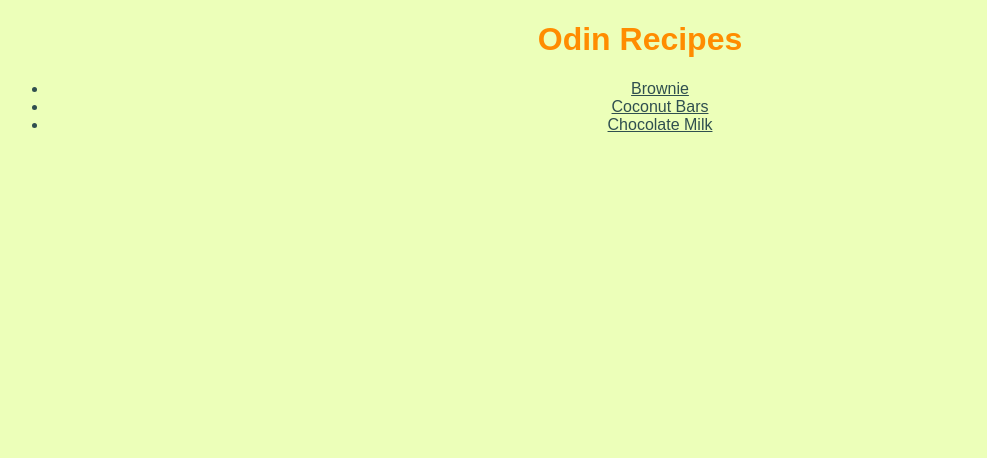
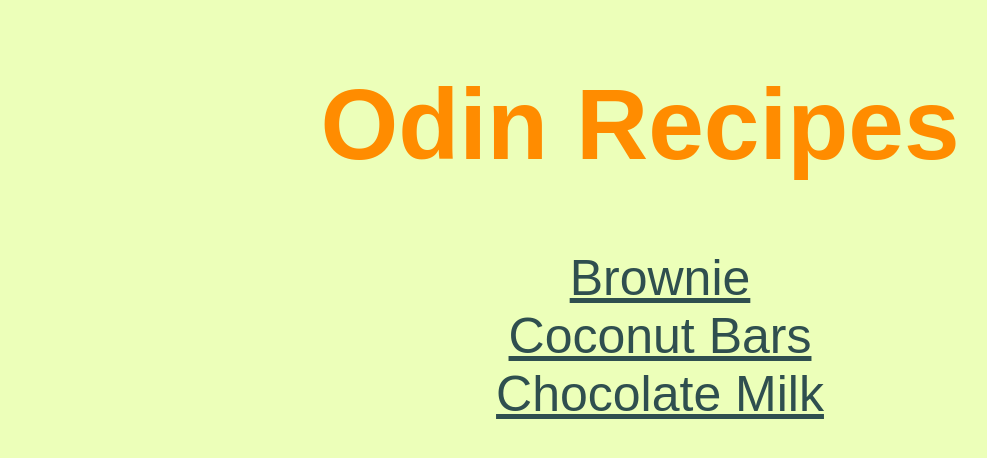
Before and after one commit to AnaSM123/odin-recipes, a plain HTML site: page index.html in a window 1280 px wide. Shown: the whole page, without its empty margins (0-987 px from the left). Drawn offline with Linux system fonts and the light colour scheme.

Commit message:
add index.html

```diff
--- a/index.html
+++ b/index.html
@@ -6,11 +6,13 @@
        <style>
            h1 {
     color: darkorange;
+    font-size: 100px;
 }
 * {
     background-color: rgb(236, 255, 185);
     font-family: Arial, Helvetica, sans-serif;
     text-align: center;
+    font-size: 50px;
 }
 .links {
     color: darkslategray;
@@ -19,7 +21,7 @@
     </head>
     <body>
         <h1>Odin Recipes</h1>
-        <ul>
+        <ul style="list-style-type: none;">
             <li style="color: darkslategray;"><a class="links" href="recipes/brownie.html">Brownie</a></li>
             <li style="color: darkslategray;"><a class="links" href="recipes/coconut-bars.html">Coconut Bars</a></li>
             <li style="color: darkslategray;"><a class="links" href="recipes/chocolate-milk.html">Chocolate Milk</a></li>
```
